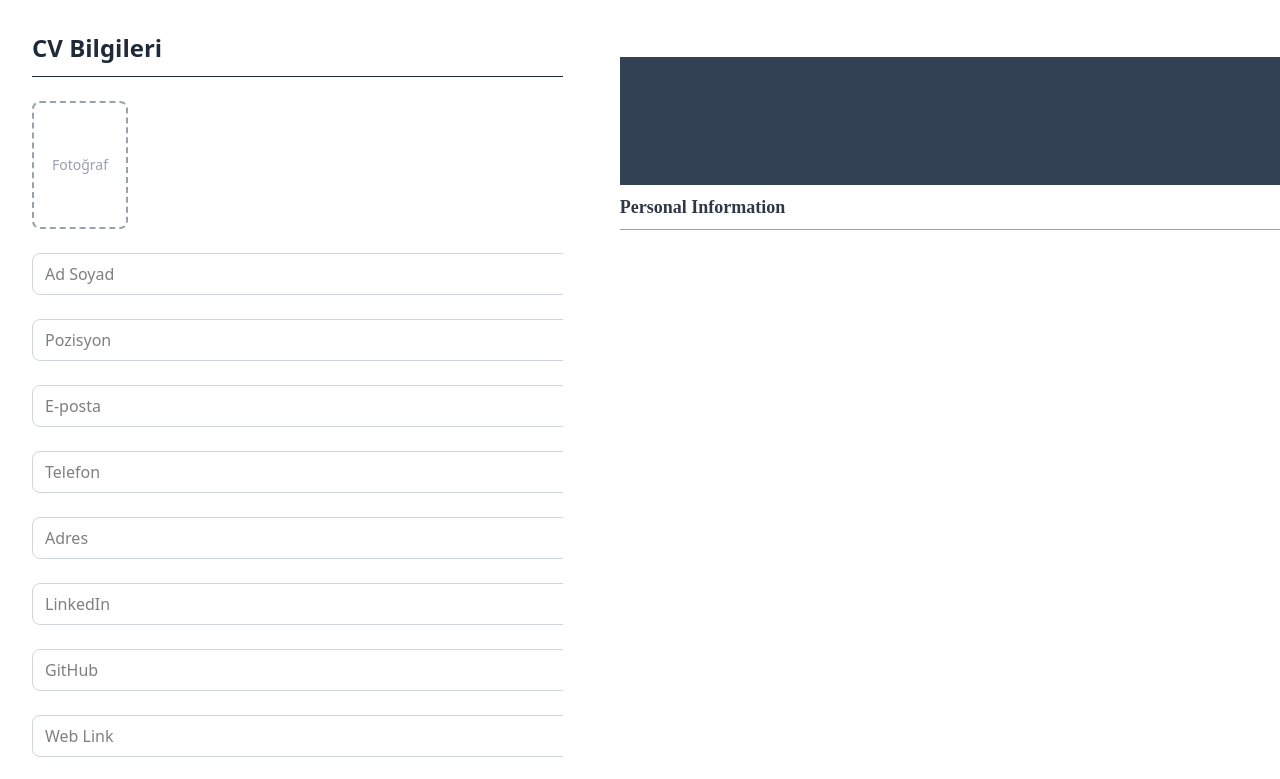
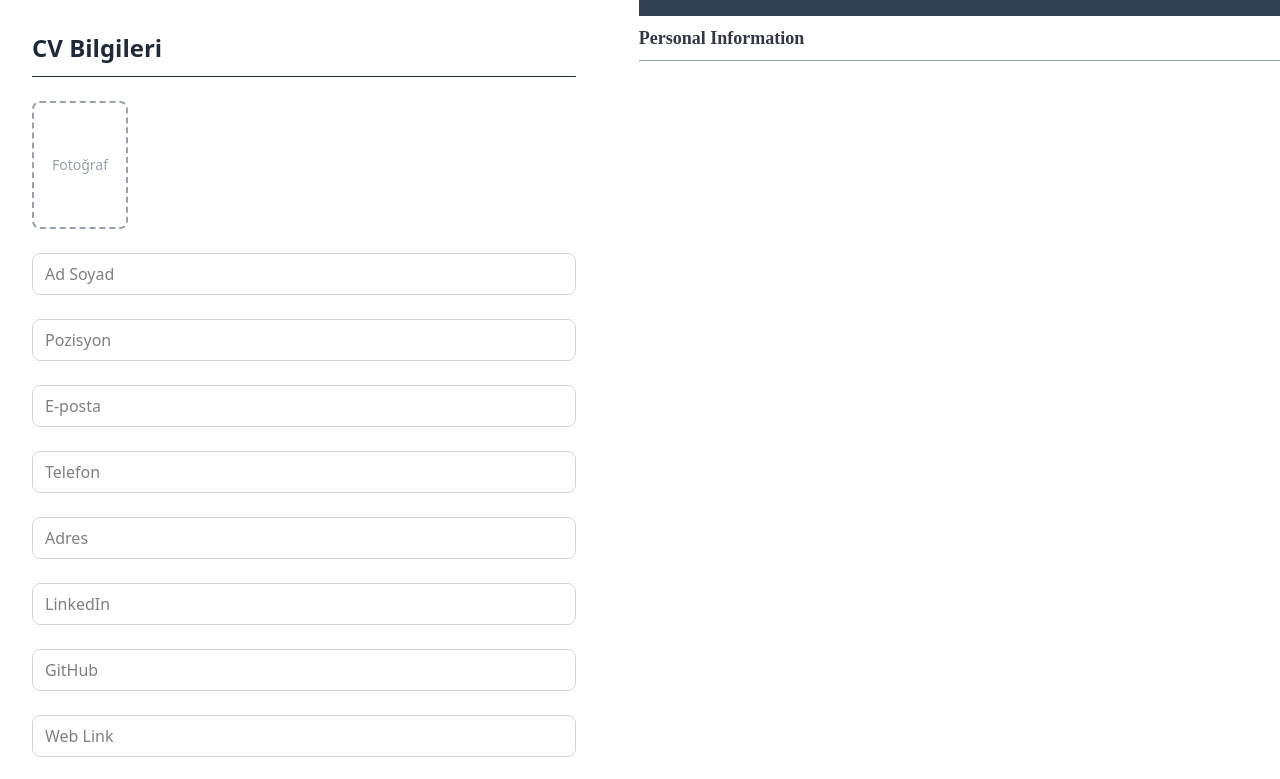
Before and after one commit to sevvalkarahan/CV_creation_page_with_next.js, a Next.js app: page / in a window 1280 px wide. Shown: the top 779 px of the page. Built offline with nearby package versions, Linux system fonts and the light colour scheme.

Commit message:
Cv page was edited

```diff
--- a/app/page.js
+++ b/app/page.js
@@ -62,11 +62,11 @@ const CreateCV = () => {
     const element = document.getElementById("cv");
     html2pdf()
       .set({
-        margin: [5, 0, 10, 0],
+        margin: [15, 0, 20, 0],
         filename: "cv.pdf",
         image: { type: "jpeg", quality: 0.98 },
         html2canvas: {
-          scale: 2,
+          scale: 3,
           useCORS: true,
           scrollY: 0,
         },
@@ -486,8 +486,8 @@ const CreateCV = () => {
       {/* CV PREVIEW */}
       <div className="w-full lg:w-1/2 relative flex justify-center">
         <div className="lg:sticky lg:top-6">
-          <div id="cv" className="p-8" style={{ width: "210mm", minHeight: "297mm", padding: "15mm", backgroundColor: 'white', fontFamily: 'Times New Roman', fontSize: '9pt' }}>
-            <div className="flex w-full h-32 mb-2" style={{ backgroundColor: '#334155', color: 'white' }}>
+          <div id="cv" style={{ width: "200mm", minHeight: "287mm", padding: "0mm 5mm 0mm 15mm", backgroundColor: 'white', fontFamily: 'Times New Roman', fontSize: '9pt' }}>
+            <div className="flex w-full mt-0 mb-2" style={{ backgroundColor: '#334155', color: 'white' }}>
 
               <div>
                 {photo && (
```
